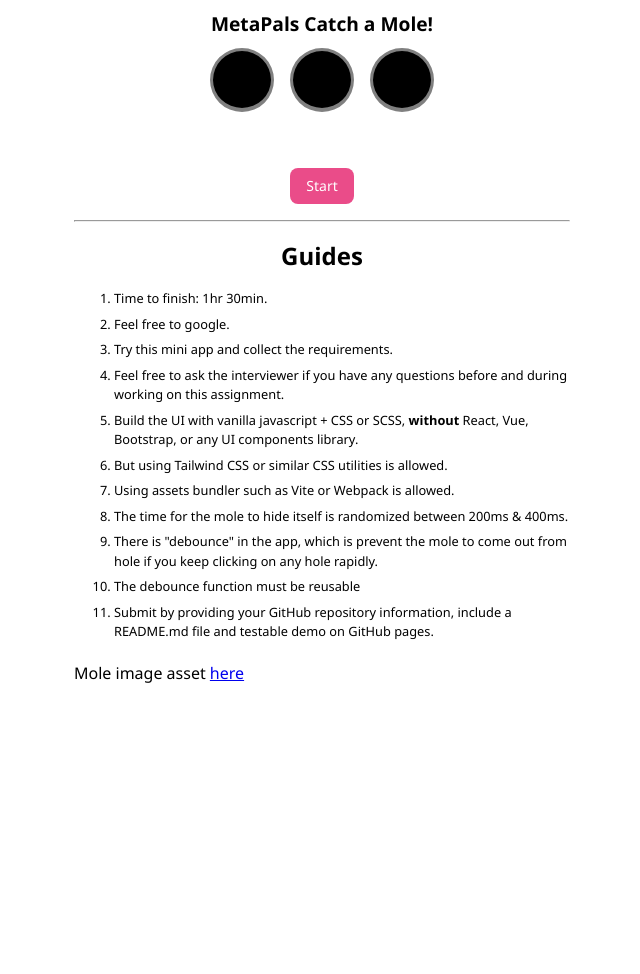
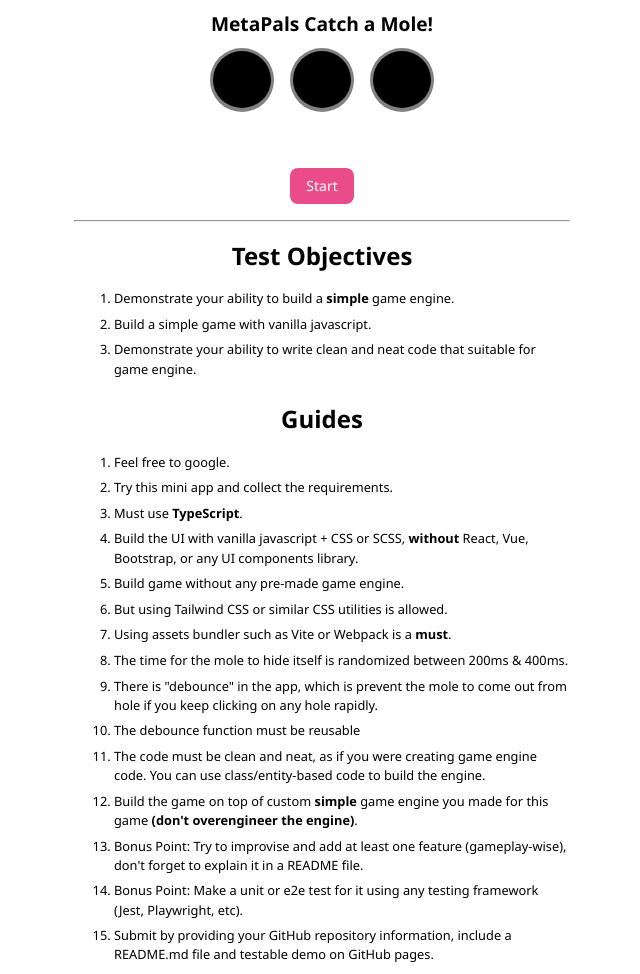
Before and after one commit to metapals/frontend-interview-test-lite, a plain HTML site: page index.html in a window 1280 px wide. Shown: the top 974 px of the page, without its empty margins (318-958 px from the left). Before the commit the page ends 800 px from the top, so only its background shows below. Drawn offline with nearby package versions, Linux system fonts and the light colour scheme.

Commit message:
feat: update for game engine dev

```diff
--- a/assets/index.892843b0.js
+++ b/assets/index.892843b0.js
@@ -23,18 +23,28 @@ var h=Object.defineProperty;var d=(l,e,s)=>e in l?h(l,e,{enumerable:!0,configura
     </div>
 
     <hr />
+    <h2 class="text-center">Test Objectives</h2>
+    <ol class="list text-small">
+      <li>Demonstrate your ability to build a <b>simple</b> game engine.</li>
+      <li>Build a simple game with vanilla javascript.</li>
+      <li>Demonstrate your ability to write clean and neat code that suitable for game engine.</li>
+    </ol>
     <h2 class="text-center">Guides</h2>
     <ol class="list text-small">
-      <li>Time to finish: 1hr 30min.</li>
       <li>Feel free to google.</li>
       <li>Try this mini app and collect the requirements.</li>
-      <li>Feel free to ask the interviewer if you have any questions before and during working on this assignment.</li>
+      <li>Must use <b>TypeScript</b>.</li>
       <li>Build the UI with vanilla javascript + CSS or SCSS, <strong>without</strong> React, Vue, Bootstrap, or any UI components library.</li>
+      <li>Build game without any pre-made game engine.</li>
       <li>But using Tailwind CSS or similar CSS utilities is allowed.</li>
-      <li>Using assets bundler such as Vite or Webpack is allowed.</li>
+      <li>Using assets bundler such as Vite or Webpack is a <b>must</b>.</li>
       <li>The time for the mole to hide itself is randomized between 200ms & 400ms.</li>
       <li>There is "debounce" in the app, which is prevent the mole to come out from hole if you keep clicking on any hole rapidly.</li>
       <li>The debounce function must be reusable</li>
+      <li>The code must be clean and neat, as if you were creating game engine code. You can use class/entity-based code to build the engine.</li>
+      <li>Build the game on top of custom <b>simple</b> game engine you made for this game <b>(don't overengineer the engine)</b>.</li>
+      <li>Bonus Point: Try to improvise and add at least one feature (gameplay-wise), don't forget to explain it in a README file.</li>
+      <li>Bonus Point: Make a unit or e2e test for it using any testing framework (Jest, Playwright, etc).</li>
       <li>Submit by providing your GitHub repository information, include a README.md file and testable demo on GitHub pages.</li>
     </ol>
     <p>Mole image asset <a href="${c}" target="_blank">here</a></p>
--- a/index.html
+++ b/index.html
@@ -5,7 +5,7 @@
     <link rel="icon" type="image/svg+xml" href="./vite.svg" />
     <meta name="viewport" content="width=device-width, initial-scale=1.0" />
     <link rel="stylesheet" href="https://cdnjs.cloudflare.com/ajax/libs/normalize/8.0.1/normalize.min.css">
-    <title>MetaPals Interview | Step 1</title>
+    <title>MetaPals Interview | JS Game Engine Developer</title>
     <script type="module" crossorigin src="./assets/index.892843b0.js"></script>
     <link rel="stylesheet" href="./assets/index.7a6ec089.css">
   </head>
```
